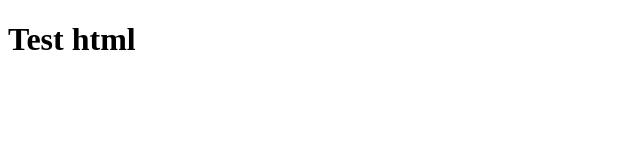
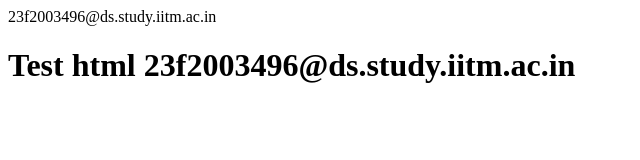
Before and after one commit to 23f2003496/23f2003496.github.io, a plain HTML site: page index.html in a window 1280 px wide. Shown: the whole page, without its empty margins (0-640 px from the left). Drawn offline with Linux system fonts and the light colour scheme.

Commit message:
Add email to header in index.html

```diff
--- a/index.html
+++ b/index.html
@@ -2,5 +2,6 @@
 <head>
 </head>
 <body>
-  <h1> Test html </h1>
+  <!--email_off-->23f2003496@ds.study.iitm.ac.in<!--/email_off-->
+  <h1> Test html 23f2003496@ds.study.iitm.ac.in </h1>
 </body>
```
